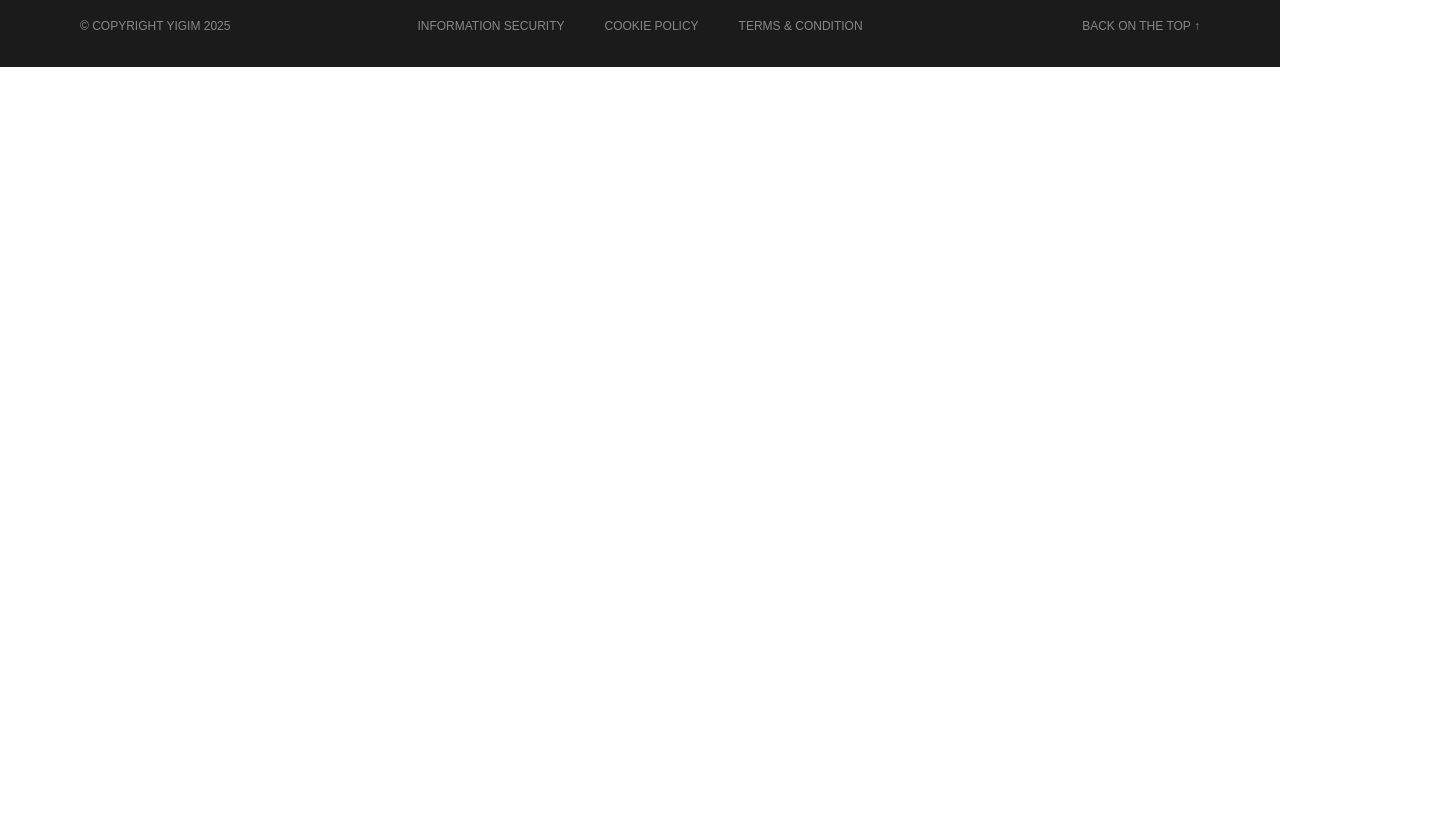
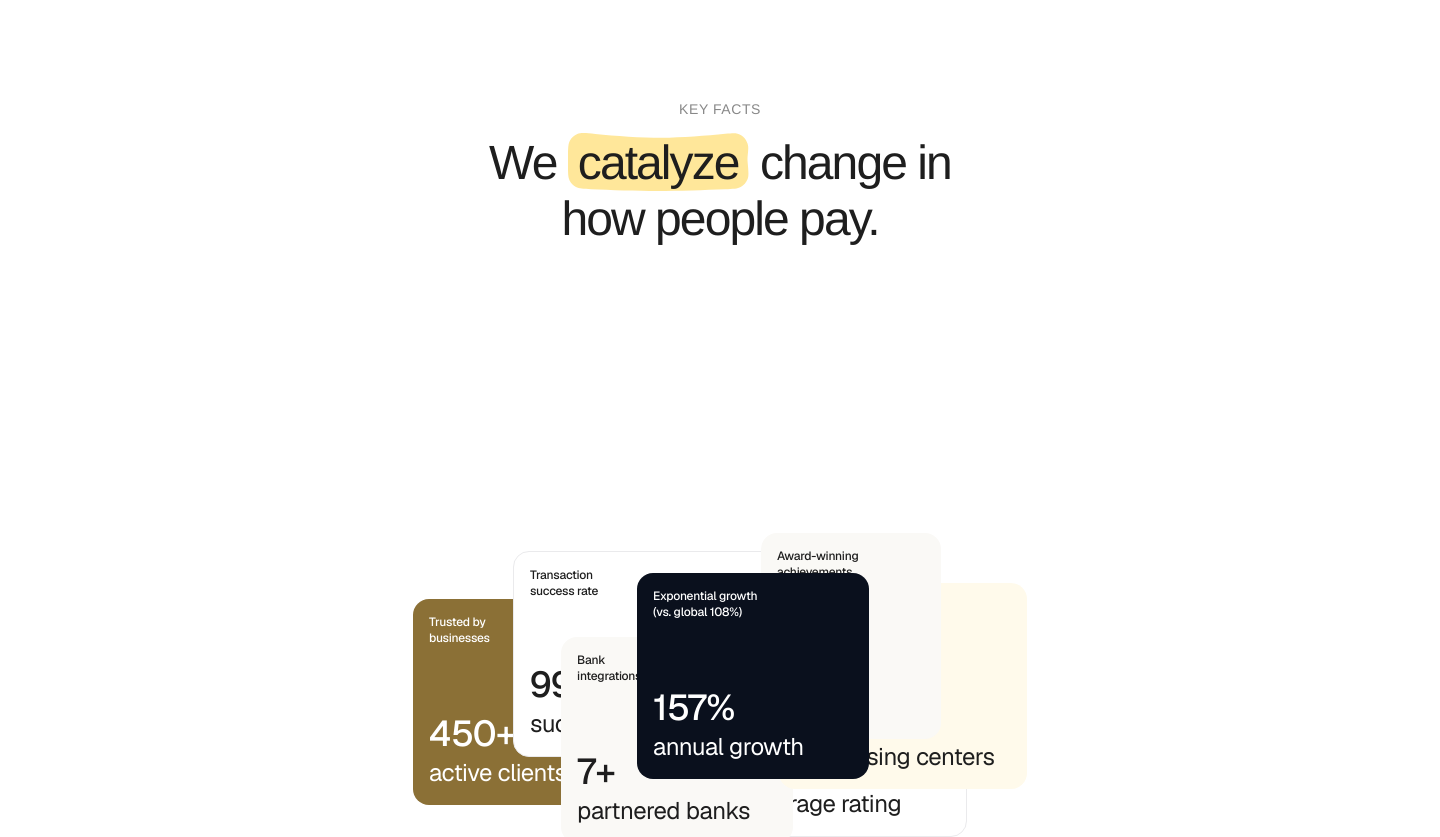
Before and after one commit to javadoffuad/yigim-app, a Next.js app: page / in a window 1280 px wide. Shown: the part 620-1457 px from the top of the page, 1440 px wide, since content can reach past the window. Before the commit the page ends 800 px from the top, so only its background shows below. Built offline with nearby package versions, Linux system fonts and the light colour scheme.

Commit message:
chore(home) key facts section

```diff
--- /dev/null
+++ b/app/components/key-facts/key-facts.module.css
@@ -0,0 +1,246 @@
+.key-facts-container {
+  display: flex;
+  flex-direction: column;
+  width: 1440px;
+  align-items: center;
+  gap: 120px;
+  padding: 120px 0;
+  position: relative;
+}
+
+.key-facts-header {
+  display: flex;
+  flex-direction: column;
+  align-items: center;
+  gap: 16px;
+  position: relative;
+  width: 100%;
+}
+
+.highlight {
+  background: url(../../../public/highlight.svg) 0 1px no-repeat;
+  background-size: 100%;
+  padding: 4px 10px;
+}
+
+.key-facts-label {
+  position: relative;
+  width: fit-content;
+  margin-top: -1px;
+  font-family: 'Aeonik-Medium', Helvetica, sans-serif;
+  font-weight: 500;
+  color: #888888;
+  font-size: 14px;
+  letter-spacing: 0.56px;
+  line-height: 20px;
+  white-space: nowrap;
+}
+
+.key-facts-title {
+  position: relative;
+  width: 100%;
+  font-family: 'Aeonik-Medium', Helvetica, sans-serif;
+  font-weight: 500;
+  color: #1e1e1e;
+  font-size: 48px;
+  text-align: center;
+  letter-spacing: -1.92px;
+  line-height: 56px;
+}
+
+.key-facts-grid {
+  position: relative;
+  width: 100%;
+  height: 642px;
+}
+
+.key-facts-grid-inner {
+  position: relative;
+  width: 614px;
+  height: 310px;
+  top: 166px;
+  left: 413px;
+}
+
+.key-fact-card {
+  position: absolute;
+  display: flex;
+  flex-direction: column;
+  align-items: flex-start;
+  padding: 16px;
+  border-radius: 16px;
+}
+
+.key-fact-card.card-1 {
+  width: 232px;
+  height: 206px;
+  top: 98px;
+  left: 322px;
+  background-color: white;
+  border: 1px solid #eaeaec;
+}
+
+.key-fact-card.card-2 {
+  width: 232px;
+  height: 206px;
+  top: 66px;
+  left: 0;
+  background-color: #8b7036;
+}
+
+.key-fact-card.card-3 {
+  width: 268px;
+  height: 206px;
+  top: 18px;
+  left: 100px;
+  background-color: white;
+  border: 1px solid #eaeaec;
+}
+
+.key-fact-card.card-4 {
+  width: 232px;
+  height: 206px;
+  top: 104px;
+  left: 148px;
+  background-color: #faf9f6;
+}
+
+.key-fact-card.card-5 {
+  width: 248px;
+  height: 206px;
+  top: 50px;
+  left: 366px;
+  background-color: #fffaeb;
+}
+
+.key-fact-card.card-6 {
+  width: 180px;
+  height: 206px;
+  top: 0;
+  left: 348px;
+  background-color: #faf9f6;
+}
+
+.key-fact-card.card-7 {
+  width: 232px;
+  height: 206px;
+  top: 40px;
+  left: 224px;
+  background-color: #0a101d;
+}
+
+.key-fact-content {
+  padding: 0;
+  display: flex;
+  flex-direction: column;
+  height: 100%;
+  width: 100%;
+}
+
+.key-fact-title-section {
+  display: flex;
+  align-items: flex-start;
+  gap: 8px;
+  position: relative;
+  flex: 1;
+  width: 100%;
+}
+
+.key-fact-title {
+  position: relative;
+  width: fit-content;
+  margin-top: -1px;
+  font-weight: 500;
+  font-size: 12px;
+  letter-spacing: -0.24px;
+  line-height: 16px;
+  white-space: pre-line;
+}
+
+.key-fact-title.aeonik {
+  font-family: 'Aeonik-Medium', Helvetica, sans-serif;
+}
+
+.key-fact-title.geist {
+  font-family: 'Geist', Helvetica, sans-serif;
+}
+
+.key-fact-title.white {
+  color: white;
+}
+
+.key-fact-title.dark {
+  color: #1e1e1e;
+}
+
+.key-fact-stats {
+  display: flex;
+  flex-direction: column;
+  align-items: flex-start;
+  justify-content: center;
+  position: relative;
+  width: 100%;
+}
+
+.key-fact-value-container {
+  display: inline-flex;
+  align-items: center;
+  justify-content: center;
+  gap: 8px;
+  position: relative;
+}
+
+.key-fact-value {
+  position: relative;
+  width: fit-content;
+  margin-top: -1px;
+  font-weight: 500;
+  font-size: 36px;
+  letter-spacing: -0.72px;
+  line-height: 48px;
+  white-space: nowrap;
+}
+
+.key-fact-value.aeonik {
+  font-family: 'Aeonik-Medium', Helvetica, sans-serif;
+}
+
+.key-fact-value.geist {
+  font-family: 'Geist', Helvetica, sans-serif;
+}
+
+.key-fact-value.white {
+  color: white;
+}
+
+.key-fact-value.dark {
+  color: #1e1e1e;
+}
+
+.key-fact-description-container {
+  display: inline-flex;
+  align-items: center;
+  justify-content: center;
+  gap: 8px;
+  position: relative;
+}
+
+.key-fact-description {
+  position: relative;
+  width: fit-content;
+  margin-top: -1px;
+  font-family: 'Geist', Helvetica, sans-serif;
+  font-weight: 400;
+  font-size: 24px;
+  letter-spacing: -0.48px;
+  line-height: 32px;
+  white-space: nowrap;
+}
+
+.key-fact-description.white {
+  color: white;
+}
+
+.key-fact-description.dark {
+  color: #1e1e1e;
+}
--- /dev/null
+++ b/app/components/key-facts/key-facts.tsx
@@ -0,0 +1,124 @@
+import React from "react";
+import styles from "./key-facts.module.css";
+
+export default function KeyFacts() {
+  const keyFactsData = [
+    {
+      title: "Trusted by\ncustomers",
+      value: "4.8",
+      description: "average rating",
+      cardClass: "card-1",
+      titleFont: "aeonik",
+      valueFont: "aeonik",
+      textColor: "dark",
+    },
+    {
+      title: "Trusted by\nbusinesses",
+      value: "450+",
+      description: "active clients",
+      cardClass: "card-2",
+      titleFont: "geist",
+      valueFont: "geist",
+      textColor: "white",
+    },
+    {
+      title: "Transaction\nsuccess rate",
+      value: "99.5%",
+      description: "successful operations",
+      cardClass: "card-3",
+      titleFont: "geist",
+      valueFont: "geist",
+      textColor: "dark",
+    },
+    {
+      title: "Bank\nintegrations",
+      value: "7+",
+      description: "partnered banks",
+      cardClass: "card-4",
+      titleFont: "geist",
+      valueFont: "geist",
+      textColor: "dark",
+    },
+    {
+      title: "Integrated\nwith banks",
+      value: "9+",
+      description: "processing centers",
+      cardClass: "card-5",
+      titleFont: "aeonik",
+      valueFont: "aeonik",
+      textColor: "dark",
+    },
+    {
+      title: "Award-winning\nachievements",
+      value: "3+",
+      description: "awards",
+      cardClass: "card-6",
+      titleFont: "geist",
+      valueFont: "geist",
+      textColor: "dark",
+    },
+    {
+      title: "Exponential growth\n(vs. global 108%)",
+      value: "157%",
+      description: "annual growth",
+      cardClass: "card-7",
+      titleFont: "geist",
+      valueFont: "geist",
+      textColor: "white",
+    },
+  ];
+
+  return (
+    <div className={styles["key-facts-container"]}>
+      <div className={styles["key-facts-header"]}>
+        <div className={styles["key-facts-label"]}>
+          KEY FACTS
+        </div>
+
+        <div className={styles["key-facts-title"]}>
+          We <span className={styles["highlight"]}>catalyze</span> change in <br />
+          how people pay.
+        </div>
+      </div>
+
+      <div className={styles["key-facts-grid"]}>
+        <div className={styles["key-facts-grid-inner"]}>
+          {keyFactsData.map((fact, index) => (
+            <div
+              key={index}
+              className={`${styles["key-fact-card"]} ${styles[fact.cardClass]}`}
+            >
+              <div className={styles["key-fact-content"]}>
+                <div className={styles["key-fact-title-section"]}>
+                  <div
+                    className={`${styles["key-fact-title"]} ${styles[fact.titleFont]} ${styles[fact.textColor]}`}
+                  >
+                    {fact.title}
+                  </div>
+                </div>
+
+                <div className={styles["key-fact-stats"]}>
+                  <div className={styles["key-fact-value-container"]}>
+                    <div
+                      className={`${styles["key-fact-value"]} ${styles[fact.valueFont]} ${styles[fact.textColor]}`}
+                    >
+                      {fact.value}
+                    </div>
+                  </div>
+
+                  <div className={styles["key-fact-description-container"]}>
+                    <div
+                      className={`${styles["key-fact-description"]} ${styles[fact.textColor]}`}
+                    >
+                      {fact.description}
+                    </div>
+                  </div>
+                </div>
+              </div>
+            </div>
+          ))}
+        </div>
+      </div>
+    </div>
+  );
+};
--- /dev/null
+++ b/app/page.module.css
@@ -0,0 +1,5 @@
+.top {
+  width: 100%;
+  height: 600px;
+  background: red;
+}
--- a/app/page.tsx
+++ b/app/page.tsx
@@ -1,7 +1,13 @@
 'use client';
+
+import KeyFacts from './components/key-facts/key-facts';
+import styles from './page.module.css';
 
 export default function HomePage() {
   return (
-    <h1>Hello, Next.js!</h1>
+    <>
+      <section className={styles.top}></section>
+      <KeyFacts />
+    </>
   );
 }
```
Also changed, not shown: public/highlight.svg (added).
